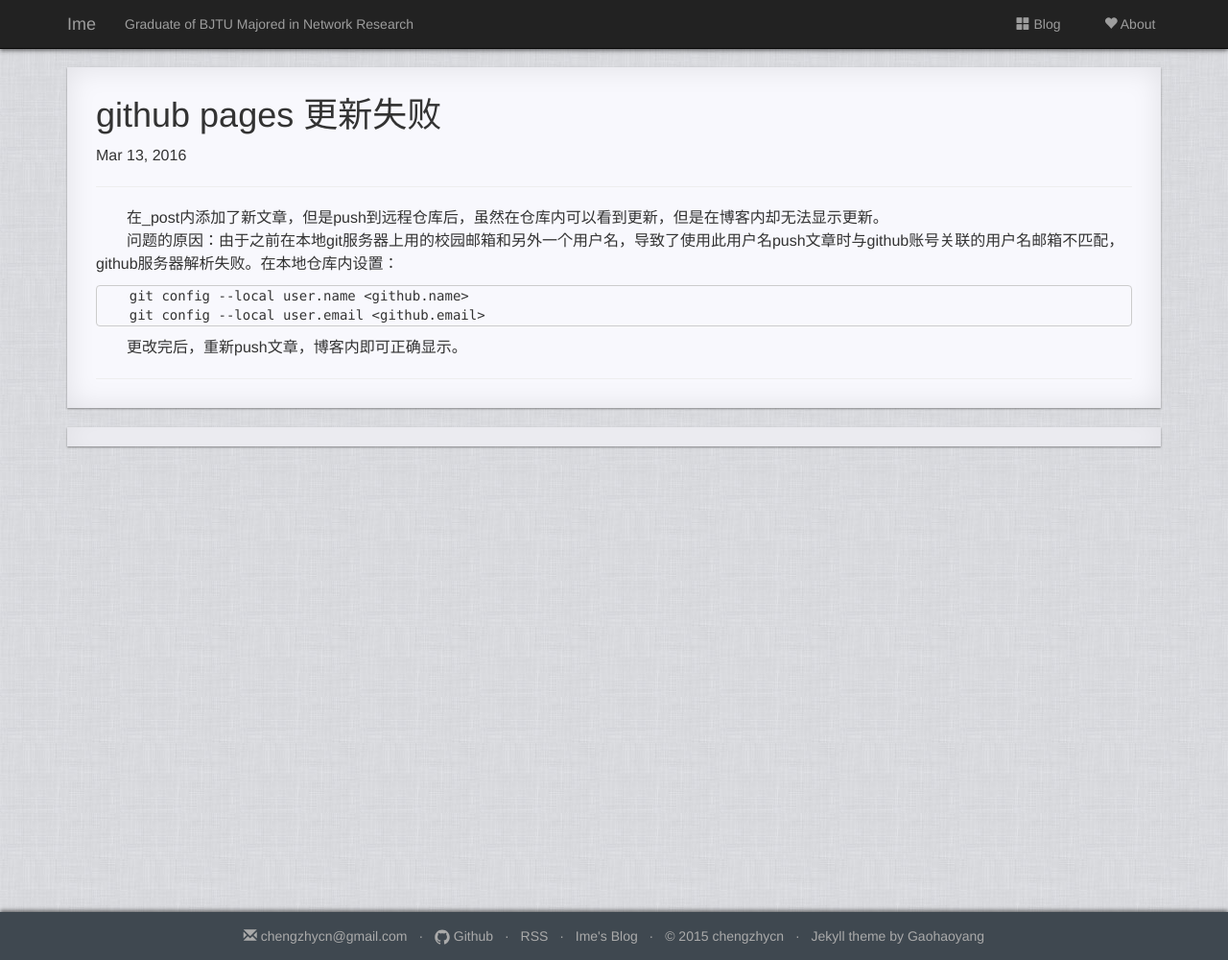
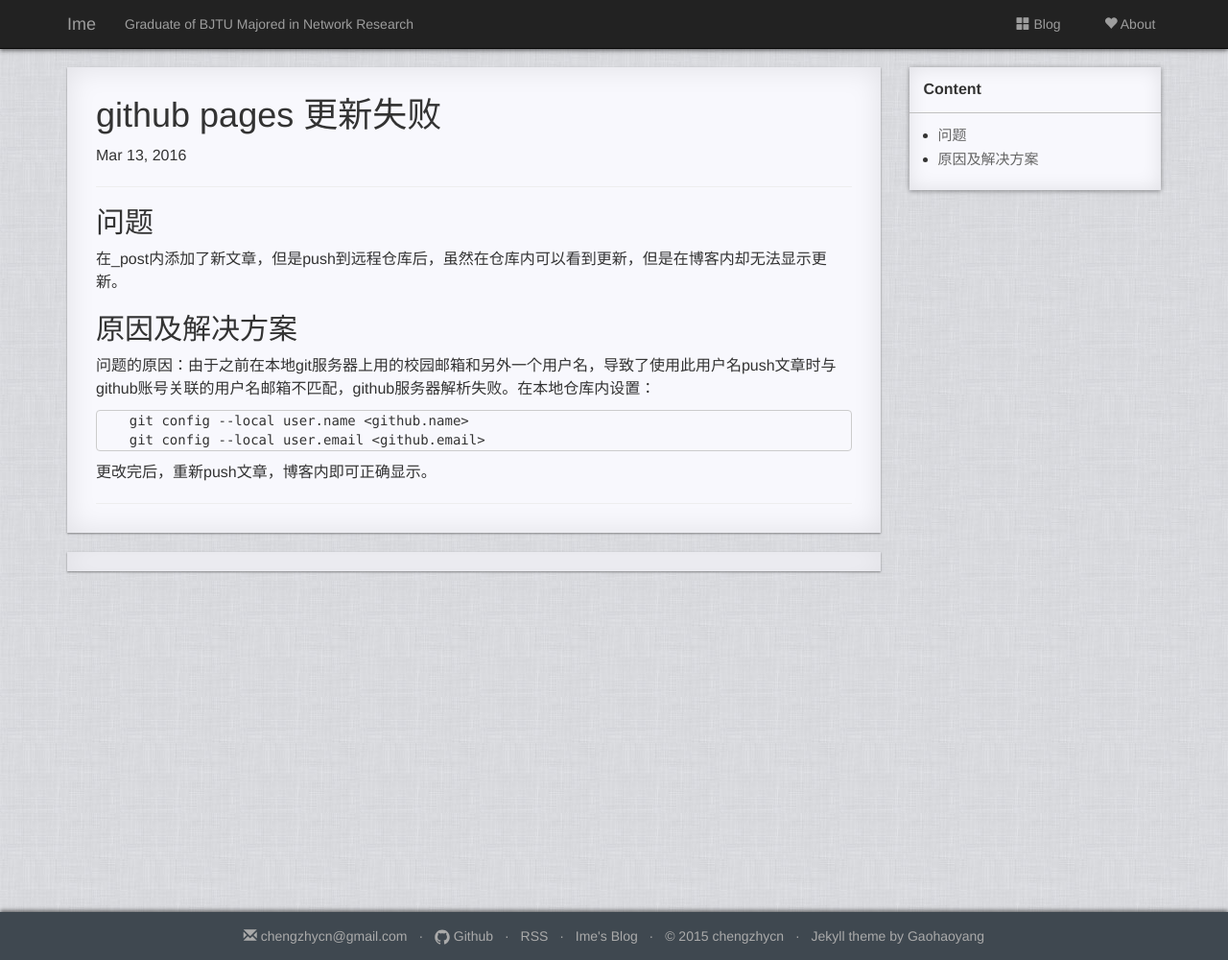
Before and after one commit to chengzhycn/chengzhycn.github.com, a Jekyll site: the page built from _posts/2016-03-13-git-pages-failed.md, in a window 1280 px wide and 1000 px high. Shown: the whole window at 96% size. Built offline with Jekyll 4.4.1, drawn with Linux system fonts in a browser that asks for light colours; nearby versions of some CDN libraries; comment, search, counter and statistics services are not loaded; a style sheet for code colours, icons or effects is not loaded.

Commit message:
modified git-pages-failed

```diff
--- a/_posts/2016-03-13-git-pages-failed.md
+++ b/_posts/2016-03-13-git-pages-failed.md
@@ -9,10 +9,15 @@ excerpt:    github pages update failed
 * content
 {:toc}
 
-　　在_post内添加了新文章，但是push到远程仓库后，虽然在仓库内可以看到更新，但是在博客内却无法显示更新。
-　　问题的原因：由于之前在本地git服务器上用的校园邮箱和另外一个用户名，导致了使用此用户名push文章时与github账号关联的用户名邮箱不匹配，github服务器解析失败。在本地仓库内设置：
+## 问题
+
+在_post内添加了新文章，但是push到远程仓库后，虽然在仓库内可以看到更新，但是在博客内却无法显示更新。
+
+## 原因及解决方案
+
+问题的原因：由于之前在本地git服务器上用的校园邮箱和另外一个用户名，导致了使用此用户名push文章时与github账号关联的用户名邮箱不匹配，github服务器解析失败。在本地仓库内设置：
 
         git config --local user.name <github.name>
         git config --local user.email <github.email>
 
-　　更改完后，重新push文章，博客内即可正确显示。
+更改完后，重新push文章，博客内即可正确显示。
```
